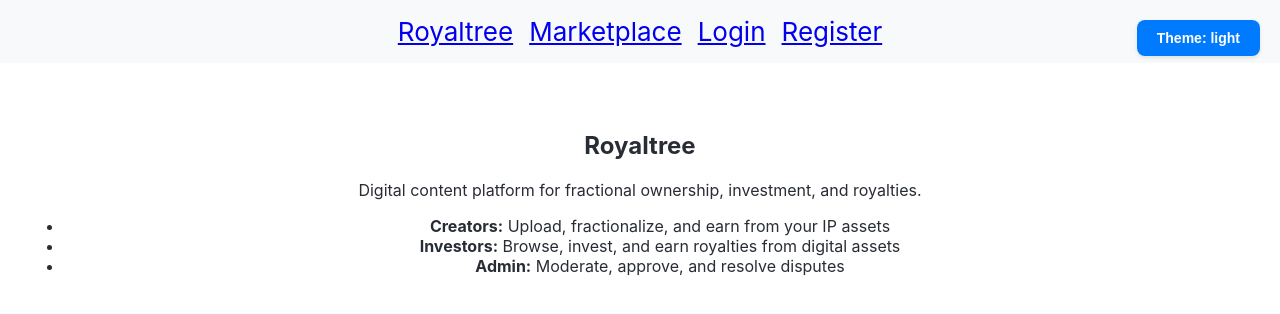
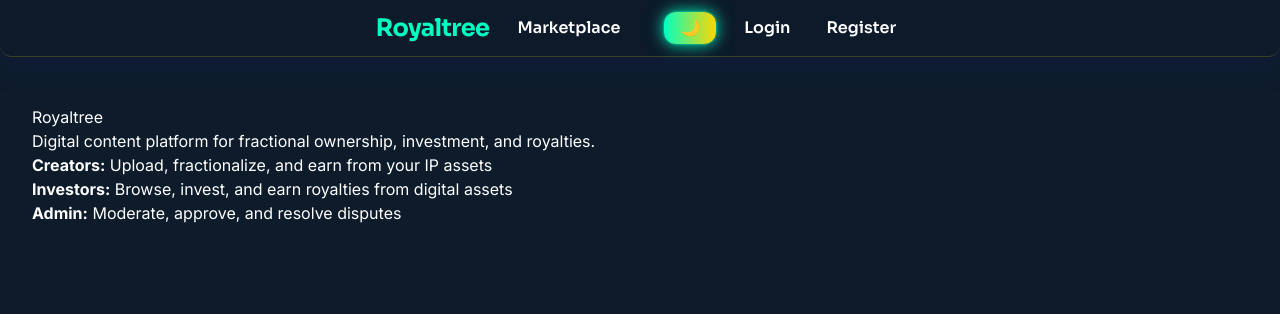
Before and after one commit to samueljoe12/fractionalvault-101436-101468, a React (Create React App) app in the folder royaltree_frontend/: page / in a window 1280 px wide. Shown: the top 314 px of the page. Built offline with nearby package versions, Linux system fonts and the light colour scheme.

Commit message:
CheckPoint

```diff
--- a/royaltree_frontend/src/App.css
+++ b/royaltree_frontend/src/App.css
@@ -1,104 +1,30 @@
-/* CSS Variables for Theme Management */
-:root {
-  /* Light theme colors */
-  --bg-primary: #ffffff;
-  --bg-secondary: #f8f9fa;
-  --text-primary: #282c34;
-  --text-secondary: #61dafb;
-  --border-color: #e9ecef;
-  --button-bg: #007bff;
-  --button-text: #ffffff;
+@import url('https://fonts.googleapis.com/css2?family=Sora:wght@600;700&family=Inter:wght@400;500;700&display=swap');
+
+/* Utility classes are provided by Tailwind, but you can add extra styles below if needed. */
+::-webkit-scrollbar {
+  width: 10px;
+  background: #0D1B2A;
+}
+::-webkit-scrollbar-thumb {
+  background: #253759;
+  border-radius: 10px;
 }
 
-[data-theme="dark"] {
-  /* Dark theme colors */
-  --bg-primary: #1a1a1a;
-  --bg-secondary: #282c34;
-  --text-primary: #ffffff;
-  --text-secondary: #61dafb;
-  --border-color: #404040;
-  --button-bg: #0056b3;
-  --button-text: #ffffff;
+html, body {
+  min-height: 100%;
+  background-color: #0D1B2A;
+  color: #fff;
 }
 
-.App {
-  text-align: center;
-  background-color: var(--bg-primary);
-  color: var(--text-primary);
-  min-height: 100vh;
-  transition: background-color 0.3s ease, color 0.3s ease;
+.neon-mint {
+  color: #00FFC2;
 }
-
-.App-logo {
-  height: 40vmin;
-  pointer-events: none;
+.gold {
+  color: #FFD700;
 }
-
-@media (prefers-reduced-motion: no-preference) {
-  .App-logo {
-    animation: App-logo-spin infinite 20s linear;
-  }
+.font-heading {
+  font-family: 'Sora', sans-serif !important;
 }
-
-.App-header {
-  background-color: var(--bg-secondary);
-  min-height: 100vh;
-  display: flex;
-  flex-direction: column;
-  align-items: center;
-  justify-content: center;
-  font-size: calc(10px + 2vmin);
-  color: var(--text-primary);
-  transition: background-color 0.3s ease;
-  position: relative;
+.font-body {
+  font-family: 'Inter', sans-serif !important;
 }
-
-.App-link {
-  color: var(--text-secondary);
-  transition: color 0.3s ease;
-}
-
-.theme-toggle {
-  position: absolute;
-  top: 20px;
-  right: 20px;
-  background-color: var(--button-bg);
-  color: var(--button-text);
-  border: none;
-  border-radius: 8px;
-  padding: 10px 20px;
-  font-size: 14px;
-  font-weight: 600;
-  cursor: pointer;
-  transition: all 0.3s ease;
-  box-shadow: 0 2px 4px rgba(0, 0, 0, 0.1);
-}
-
-.theme-toggle:hover {
-  transform: translateY(-2px);
-  box-shadow: 0 4px 8px rgba(0, 0, 0, 0.15);
-  opacity: 0.9;
-}
-
-.theme-toggle:active {
-  transform: translateY(0);
-}
-
-@keyframes App-logo-spin {
-  from {
-    transform: rotate(0deg);
-  }
-  to {
-    transform: rotate(360deg);
-  }
-}
-
-/* Responsive design for mobile */
-@media (max-width: 768px) {
-  .theme-toggle {
-    top: 10px;
-    right: 10px;
-    padding: 8px 16px;
-    font-size: 12px;
-  }
-}
--- a/royaltree_frontend/src/App.js
+++ b/royaltree_frontend/src/App.js
@@ -1,6 +1,9 @@
 import React, { useState, useEffect } from "react";
-import { BrowserRouter as Router, Routes, Route, Navigate, useLocation, Outlet, Link } from "react-router-dom";
+import { BrowserRouter as Router, Routes, Route, Navigate, useLocation, Link } from "react-router-dom";
 import "./App.css";
+import "aos/dist/aos.css";
+import AOS from "aos";
+import { motion, AnimatePresence } from "framer-motion";
 import LandingPage from "./pages/LandingPage";
 import LoginPage from "./pages/LoginPage";
 import RegisterPage from "./pages/RegisterPage";
@@ -19,14 +22,21 @@ export const UserContext = React.createContext(null);
 
 // PUBLIC_INTERFACE
 function App() {
-  const [theme, setTheme] = useState("light");
+  const [theme, setTheme] = useState("dark");
   const [user, setUser] = useState(null); // {token, role, username, ...}
 
   useEffect(() => {
-    document.documentElement.setAttribute("data-theme", theme);
+    document.documentElement.classList.remove("light", "dark");
+    document.documentElement.classList.add(theme);
+    document.body.classList.remove("light", "dark");
+    document.body.classList.add(theme);
+    if (!window._AOS_INIT) {
+      AOS.init({ duration: 800, once: true, offset: 40 });
+      window._AOS_INIT = true;
+    }
   }, [theme]);
 
-  const toggleTheme = () => setTheme((prev) => (prev === "light" ? "dark" : "light"));
+  const toggleTheme = () => setTheme((prev) => (prev === "dark" ? "light" : "dark"));
 
   // PUBLIC_INTERFACE
   function logout() { setUser(null); }
@@ -34,56 +44,210 @@ function App() {
   return (
     <UserContext.Provider value={{ user, setUser, logout }}>
       <Router>
-        <div className="App">
-          <header className="App-header" style={{ minHeight: 0, padding: 0, marginBottom: 24 }}>
-            <nav className="navbar" style={{ display: "flex", gap: 16, alignItems: "center", justifyContent: "center", padding: 16 }}>
-              <Link to="/">Royaltree</Link>
-              <Link to="/marketplace">Marketplace</Link>
-              {user && user.role === "creator" && <Link to="/creator/dashboard">Creator Dashboard</Link>}
-              {user && user.role === "investor" && <Link to="/investor/dashboard">Investor Dashboard</Link>}
-              {user && <Link to="/transactions">Transactions</Link>}
-              {user && user.role === "admin" && <Link to="/admin">Admin Panel</Link>}
-              <button className="theme-toggle" onClick={toggleTheme}>Theme: {theme}</button>
-              {!user && (
-                <>
-                  <Link to="/login">Login</Link>
-                  <Link to="/register">Register</Link>
-                </>
-              )}
-              {user && <button onClick={logout} style={{ marginLeft: 8 }}>Logout</button>}
-            </nav>
-          </header>
-          <main className="main-content" style={{ padding: 24 }}>
+        <div className="App min-h-screen flex flex-col bg-background text-white font-body transition-colors duration-500">
+          <HeaderNav
+            user={user}
+            logout={logout}
+            theme={theme}
+            toggleTheme={toggleTheme}
+          />
+          <main className="main-content flex-1 w-full max-w-7xl mx-auto px-4 md:px-8 py-8 grid grid-cols-1 md:grid-cols-12 gap-4">
+            <AnimatePresence mode="wait">
               <Routes>
-              <Route path="/" element={<LandingPage />} />
-              <Route path="/login" element={<LoginPage />} />
-              <Route path="/register" element={<RegisterPage />} />
-              <Route path="/health" element={<HealthCheckPage />} />
+                <Route path="/" element={
+                  <MotionSection key="landing">
+                    <LandingPage />
+                  </MotionSection>
+                } />
+                <Route path="/login" element={
+                  <MotionSection key="login">
+                    <LoginPage />
+                  </MotionSection>
+                } />
+                <Route path="/register" element={
+                  <MotionSection key="register">
+                    <RegisterPage />
+                  </MotionSection>
+                } />
+                <Route path="/health" element={
+                  <MotionSection key="healthcheck">
+                    <HealthCheckPage />
+                  </MotionSection>
+                } />
                 <Route path="/creator/dashboard" element={
-                <RequireAuth role="creator"><CreatorDashboard /></RequireAuth>
+                  <RequireAuth role="creator">
+                    <MotionSection key="creator">
+                      <CreatorDashboard />
+                    </MotionSection>
+                  </RequireAuth>
                 } />
                 <Route path="/creator/upload" element={
-                <RequireAuth role="creator"><AssetUploadPage /></RequireAuth>
+                  <RequireAuth role="creator">
+                    <MotionSection key="upload">
+                      <AssetUploadPage />
+                    </MotionSection>
+                  </RequireAuth>
                 } />
                 <Route path="/investor/dashboard" element={
-                <RequireAuth role="investor"><InvestorDashboard /></RequireAuth>
+                  <RequireAuth role="investor">
+                    <MotionSection key="investor">
+                      <InvestorDashboard />
+                    </MotionSection>
+                  </RequireAuth>
                 } />
                 <Route path="/marketplace" element={
-                <RequireAuth role={["investor"]} allowGuest={true}><MarketplacePage /></RequireAuth>
+                  <RequireAuth role={["investor"]} allowGuest={true}>
+                    <MotionSection key="marketplace">
+                      <MarketplacePage />
+                    </MotionSection>
+                  </RequireAuth>
                 } />
-              <Route path="/assets/:id" element={<AssetDetailPage />} />
+                <Route path="/assets/:id" element={
+                  <MotionSection key="asset-detail">
+                    <AssetDetailPage />
+                  </MotionSection>
+                } />
                 <Route path="/transactions" element={
-                <RequireAuth><TransactionsPage /></RequireAuth>
+                  <RequireAuth>
+                    <MotionSection key="transactions">
+                      <TransactionsPage />
+                    </MotionSection>
+                  </RequireAuth>
                 } />
                 <Route path="/admin/*" element={
-                <RequireAuth role="admin"><AdminPanelPage /></RequireAuth>
+                  <RequireAuth role="admin">
+                    <MotionSection key="admin">
+                      <AdminPanelPage />
+                    </MotionSection>
+                  </RequireAuth>
                 } />
                 <Route path="*" element={<NotFoundPage />} />
               </Routes>
+            </AnimatePresence>
           </main>
         </div>
       </Router>
     </UserContext.Provider>
+  );
+}
+
+// Glassmorphic/gradient animated header/nav
+function HeaderNav({ user, logout, theme, toggleTheme }) {
+  return (
+    <motion.header
+      className="sticky top-0 z-[100] transition-colors"
+      initial={{ opacity: 0, y: -16 }}
+      animate={{ opacity: 1, y: 0 }}
+      transition={{ duration: 0.7, delay: 0.1, type: "spring" }}
+    >
+      <nav
+        className="w-full mx-auto mt-0 mb-4 px-4 md:px-10 py-3 flex gap-3 md:gap-5 justify-center rounded-xl
+          shadow-glass
+          bg-glass-black/80 backdrop-blur-xl
+          border-b border-gold/20"
+        style={{
+          backdropFilter: 'blur(14px)',
+        }}
+      >
+        <Link
+          to="/"
+          className="font-heading text-2xl neon-mint font-bold tracking-tight transition hover:scale-105"
+        >
+          Royaltree
+        </Link>
+        <Link
+          to="/marketplace"
+          className="px-2 py-1 rounded font-heading transition hover:text-gold"
+        >
+          Marketplace
+        </Link>
+        {user && user.role === "creator" && (
+          <Link
+            to="/creator/dashboard"
+            className="px-2 py-1 rounded font-heading transition hover:text-gold"
+          >
+            Creator Dashboard
+          </Link>
+        )}
+        {user && user.role === "investor" && (
+          <Link
+            to="/investor/dashboard"
+            className="px-2 py-1 rounded font-heading transition hover:text-gold"
+          >
+            Investor Dashboard
+          </Link>
+        )}
+        {user && (
+          <Link
+            to="/transactions"
+            className="px-2 py-1 rounded font-heading transition hover:text-gold"
+          >
+            Transactions
+          </Link>
+        )}
+        {user && user.role === "admin" && (
+          <Link
+            to="/admin"
+            className="px-2 py-1 rounded font-heading gold font-bold transition hover:scale-110"
+          >
+            Admin Panel
+          </Link>
+        )}
+
+        <button
+          className={`
+            ml-4 px-4 py-1 rounded-xl bg-gradient-to-r from-neon-mint to-gold text-background font-heading
+            font-bold shadow-neon transition-transform duration-200
+            hover:scale-105 hover:shadow-goldish
+          `}
+          onClick={toggleTheme}
+          aria-label="Toggle dark/light mode"
+        >
+          {theme === "dark" ? "🌙" : "☀️"}
+        </button>
+        {!user && (
+          <>
+            <Link
+              to="/login"
+              className="px-2 py-1 rounded font-heading transition hover:text-neon-mint"
+            >
+              Login
+            </Link>
+            <Link
+              to="/register"
+              className="px-2 py-1 rounded font-heading transition hover:text-neon-mint"
+            >
+              Register
+            </Link>
+          </>
+        )}
+        {user && (
+          <button
+            className="ml-1 px-3 py-1 bg-background/20 backdrop-blur rounded-lg border border-glass-white font-heading font-semibold gold shadow hover:scale-105 transition"
+            onClick={logout}
+          >
+            Logout
+          </button>
+        )}
+      </nav>
+    </motion.header>
+  );
+}
+
+// Utility wrapper for animated "section" with fade/scale on route transitions.
+function MotionSection({ children, key }) {
+  return (
+    <motion.section
+      key={key}
+      initial={{ opacity: 0, scale: 0.98, y: 24 }}
+      animate={{ opacity: 1, scale: 1, y: 0 }}
+      exit={{ opacity: 0, y: 12 }}
+      transition={{ duration: 0.5, type: "spring" }}
+      className="col-span-full"
+      data-aos="fade-in"
+    >
+      {children}
+    </motion.section>
   );
 }
 
--- a/royaltree_frontend/src/index.css
+++ b/royaltree_frontend/src/index.css
@@ -1,13 +1,17 @@
+@import url('https://fonts.googleapis.com/css2?family=Sora:wght@600;700&family=Inter:wght@400;500;700&display=swap');
+@tailwind base;
+@tailwind components;
+@tailwind utilities;
+
+/* For non-Tailwind legacy codeblocks, fallback */
 body {
-  margin: 0;
-  font-family: -apple-system, BlinkMacSystemFont, 'Segoe UI', 'Roboto', 'Oxygen',
-    'Ubuntu', 'Cantarell', 'Fira Sans', 'Droid Sans', 'Helvetica Neue',
-    sans-serif;
-  -webkit-font-smoothing: antialiased;
-  -moz-osx-font-smoothing: grayscale;
+  font-family: 'Inter', system-ui, sans-serif;
 }
 
-code {
-  font-family: source-code-pro, Menlo, Monaco, Consolas, 'Courier New',
-    monospace;
+/* Fade in utility for sections */
+.fade-in-up {
+  @apply animate-fade-in-up;
 }
+.fade-in {
+  @apply animate-fade;
+}
--- /dev/null
+++ b/royaltree_frontend/tailwind.config.js
@@ -0,0 +1,47 @@
+module.exports = {
+  content: [
+    "./src/**/*.{js,jsx,ts,tsx}"
+  ],
+  darkMode: "class",
+  theme: {
+    extend: {
+      colors: {
+        background: "#0D1B2A",
+        "neon-mint": "#00FFC2",
+        gold: "#FFD700",
+        "glass-white": "rgba(255,255,255,0.08)",
+        "glass-black": "rgba(13,27,42,0.7)",
+      },
+      fontFamily: {
+        heading: ['Sora', 'sans-serif'],
+        body: ['Inter', 'sans-serif'],
+      },
+      boxShadow: {
+        glass: "0 8px 32px 0 rgba(31, 38, 135, 0.20)",
+        neon: "0 0 16px #00FFC2, 0 0 2px #00FFC2",
+        goldish: "0 0 6px 2px #FFD70077"
+      },
+      backdropBlur: {
+        xs: '2px',
+      },
+      animation: {
+        'fade-in-up': 'fadeInUp 1.1s cubic-bezier(0.23,1,.32,1) both',
+        'fade': "fade 0.8s ease"
+      },
+      keyframes: {
+        fadeInUp: {
+          '0%': { opacity: 0, transform: 'translateY(40px)' },
+          '100%': { opacity: 1, transform: 'none' },
+        },
+        fade: {
+          "0%": { opacity: 0 },
+          "100%": { opacity: 1 }
+        }
+      }
+    },
+  },
+  plugins: [
+    require('@tailwindcss/forms'),
+    require('@tailwindcss/typography')
+  ],
+};
```
Also changed, not shown: royaltree_frontend/package.json (+9 -1 lines), 2 other files (tests, documents, lock files or other folders). Lines whose indentation alone changed are shown as unchanged.
